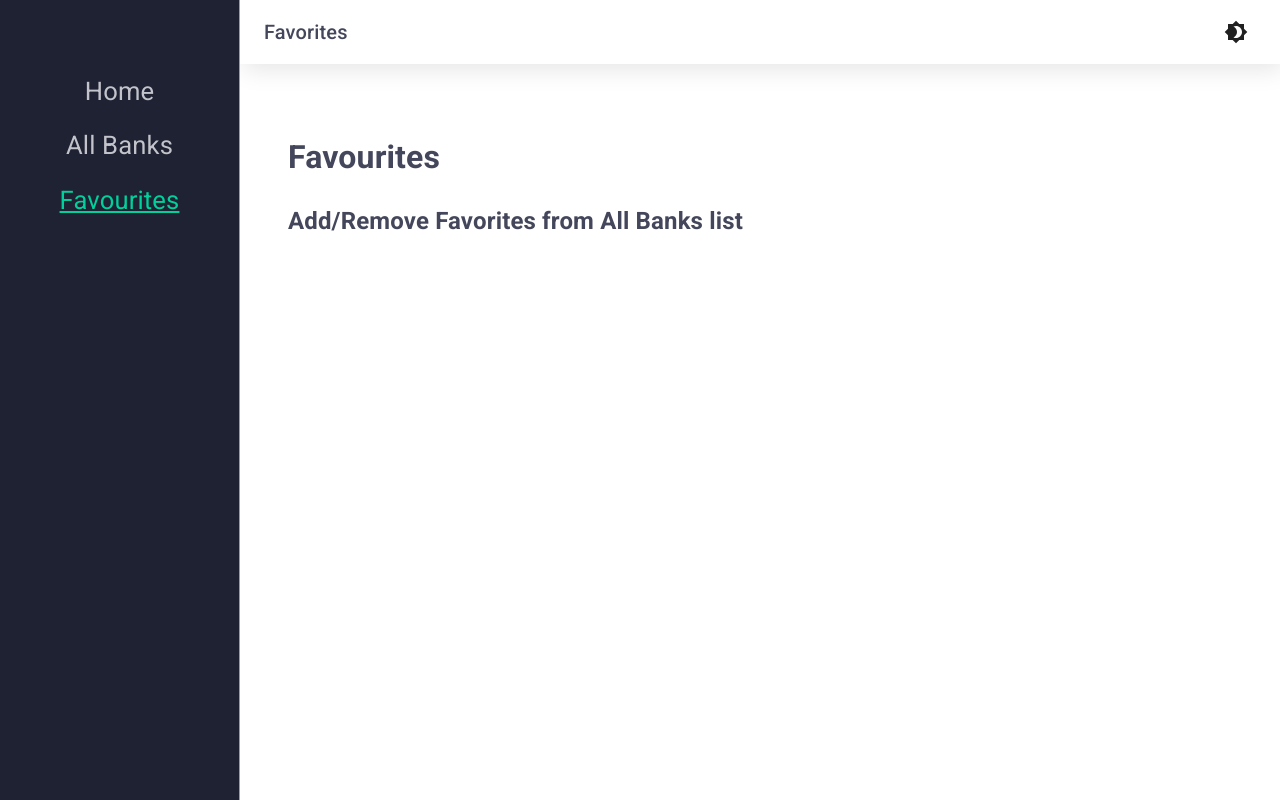
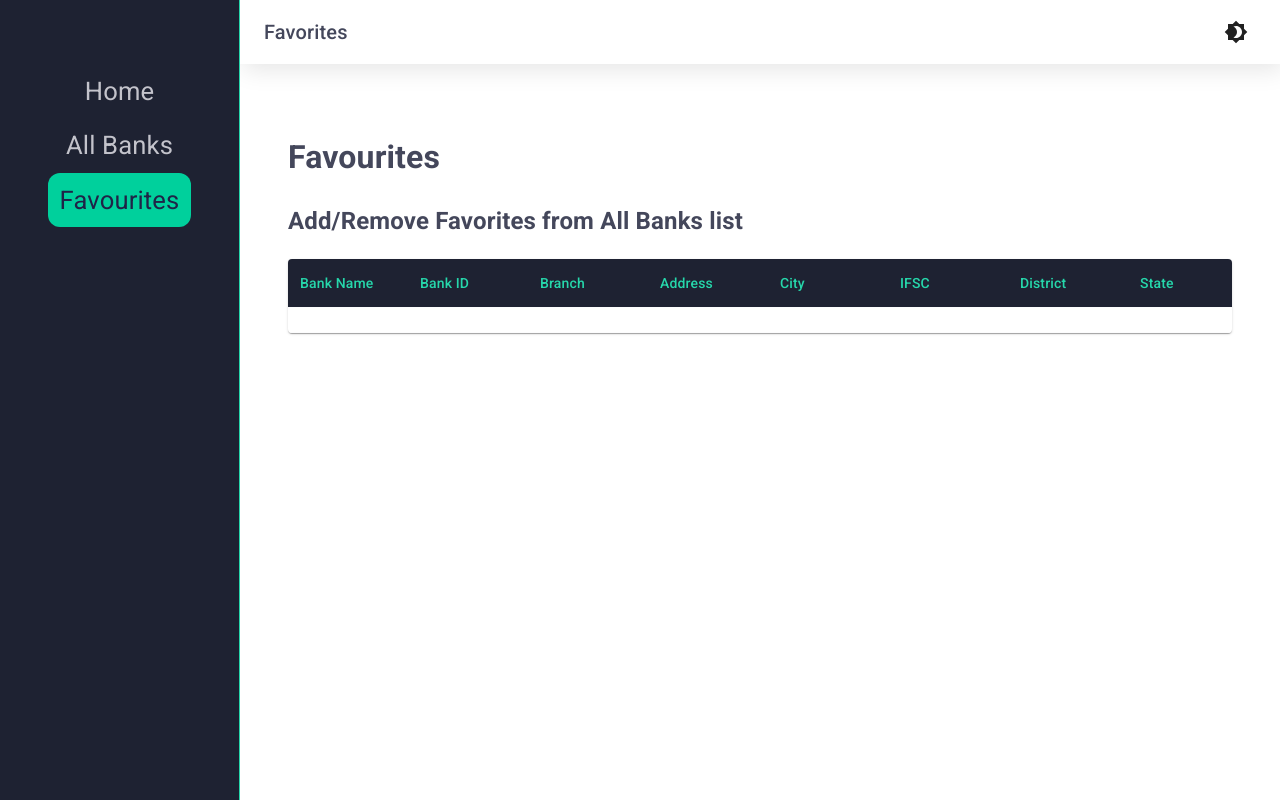
Before and after one commit to DevanshBajaj/find-your-bank, a React (Vite) app: page /favorites in a window 1280 px wide. Built offline with nearby package versions, Linux system fonts and the light colour scheme.

Commit message:
UI: improve UX/ UI

```diff
--- a/src/components/Banks.jsx
+++ b/src/components/Banks.jsx
@@ -311,7 +311,7 @@ const Banks = () => {
 					<TableContainer
 						sx={{
 							overflowX: "auto",
-							maxHeight: 600,
+							maxHeight: { sm: 500, xs: 300 },
 							"&::-webkit-scrollbar": {
 								width: 8,
 								height: 10,
--- a/src/components/Favourites.jsx
+++ b/src/components/Favourites.jsx
@@ -6,8 +6,66 @@ import {
 	TableContainer,
 	TableHead,
 	TableRow,
+	styled,
 } from "@mui/material";
+
 import { useNavigate } from "react-router-dom";
+const Root = styled(Table)`
+	table {
+		border-collapse: collapse;
+		width: 100%;
+	}
+
+	td,
+	th {
+		padding: 12px;
+	}
+
+	th {
+		background-color: #1e2232;
+		color: #26d7ab;
+	}
+`;
+const columns = [
+	{ id: "bank_name", label: "Bank Name", minWidth: 120 },
+	{ id: "bank_id", label: "Bank ID", minWidth: 120 },
+	{
+		id: "branch",
+		label: "Branch",
+		minWidth: 120,
+		align: "left",
+	},
+	{
+		id: "address",
+		label: "Address",
+		minWidth: 120,
+		align: "left",
+	},
+	{
+		id: "city",
+		label: "City",
+		minWidth: 120,
+		align: "left",
+	},
+	{
+		id: "ifsc",
+		label: "IFSC",
+		minWidth: 120,
+		align: "left",
+	},
+	{
+		id: "district",
+		label: "District",
+		minWidth: 120,
+		align: "left",
+	},
+	{
+		id: "state",
+		label: "State",
+		minWidth: 120,
+		align: "left",
+	},
+];
 
 const Favourites = () => {
 	let navigate = useNavigate();
@@ -25,7 +83,7 @@ const Favourites = () => {
 			<Paper sx={{ width: "100%", overflow: "auto" }}>
 				<TableContainer
 					sx={{
-						overflowX: "auto",
+						overflow: "auto",
 						maxHeight: 600,
 						"&::-webkit-scrollbar": {
 							width: 8,
@@ -47,12 +105,16 @@ const Favourites = () => {
 						},
 					}}
 				>
-					<Table stickyHeader aria-label="sticky table">
+					<Root stickyHeader aria-label="sticky table">
 						<TableHead>
 							<TableRow>
-								{titles.map((column, i) => (
-									<TableCell key={i} align="left" style={{ minWidth: 120 }}>
-										{column}
+								{columns.map((column) => (
+									<TableCell
+										key={column.id}
+										align={column.align}
+										style={{ minWidth: column.minWidth }}
+									>
+										{column.label}
 									</TableCell>
 								))}
 							</TableRow>
@@ -62,7 +124,7 @@ const Favourites = () => {
 							{favList.map((bank, i) => {
 								return (
 									<TableRow key={i} hover tabIndex={-1}>
-										{titles.map((column) => {
+										{columns.map((column) => {
 											return (
 												<TableCell
 													sx={{ cursor: "pointer" }}
@@ -81,7 +143,7 @@ const Favourites = () => {
 														});
 													}}
 												>
-													{bank[column]}
+													{bank[column.id]}
 												</TableCell>
 											);
 										})}
@@ -89,7 +151,7 @@ const Favourites = () => {
 								);
 							})}
 						</TableBody>
-					</Table>
+					</Root>
 				</TableContainer>
 			</Paper>
 		</>
--- a/src/components/Home.jsx
+++ b/src/components/Home.jsx
@@ -2,12 +2,12 @@ export default function Home() {
 	return (
 		<>
 			<h2>Find your Bank SPA</h2>
-			<h4>
+			<h4 color="text.primary">
 				This SPA is built to showcase the bank table which you can access from
 				sidebar(All Banks) and as well as particular bank details which are
 				available by clicking on the respective bank on the table. You can also
 				add the banks in favorites and access those as well from favorites tab
-				in sidebar
+				in sidebar.
 			</h4>
 		</>
 	);
--- a/src/components/Sidebar.jsx
+++ b/src/components/Sidebar.jsx
@@ -41,8 +41,10 @@ function Sidebar(props) {
 		} else setTitle("Find your Bank");
 	};
 	let activeStyle = {
-		textDecoration: "underline",
-		color: "#00d09c",
+		backgroundColor: "#00d09c",
+		padding: "12px",
+		borderRadius: "12px",
+		color: "#1f2347",
 	};
 
 	const drawer = (
@@ -158,7 +160,7 @@ function Sidebar(props) {
 							display: "flex",
 							flexDirection: "row",
 							justifyContent: "center",
-							fontSize: "1.6rem",
+							fontSize: "1.2rem",
 							gap: "2rem",
 						},
 					}}
```
